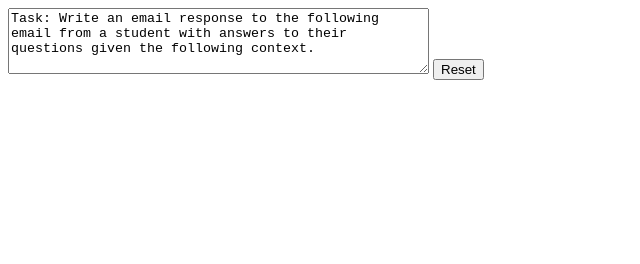
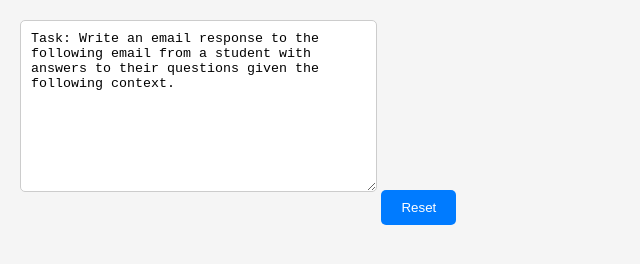
Before and after one commit to poojasounder/Automated-Gmail-Responder, a browser extension: page frntend/index.html in a window 1280 px wide. Shown: the whole page, without its empty margins (0-640 px from the left). Drawn offline with Linux system fonts and the light colour scheme.

Commit message:
Styling changes

```diff
--- a/frntend/index.html
+++ b/frntend/index.html
@@ -3,11 +3,12 @@
   <head>
     <meta charset="UTF-8" />
     <meta name="viewport" content="width=device-width, initial-scale=1.0" />
-    <title>Document</title>
+    <title>Additional Prompt Guidelines</title>
+    <link rel="stylesheet" href="styles.css" />
   </head>
   <body>
     <div>
-      <textarea id="prompt" rows="4" cols="50"></textarea>
+      <textarea id="prompt" rows="10" cols="40"></textarea>
       <button id="resetButton">Reset</button>
     </div>
     <script src="popup.js"></script>
--- /dev/null
+++ b/frntend/styles.css
@@ -0,0 +1,31 @@
+body {
+  font-family: Arial, sans-serif;
+  margin: 0;
+  padding: 20px;
+  background-color: #f5f5f5;
+  border-radius: 5px;
+}
+
+#prompt {
+  margin-bottom: 20px;
+  padding: 10px;
+  border: 1px solid #ccc;
+  border-radius: 5px;
+  resize: vertical;
+}
+
+#resetButton {
+  display: inline-block;
+  padding: 10px 20px;
+  color: white;
+  background-color: #007bff;
+  border: none;
+  border-radius: 5px;
+  cursor: pointer;
+  text-align: center;
+  transition: background-color 0.3s ease;
+}
+
+#resetButton:hover {
+  background-color: #0056b3;
+}
```
Also changed, not shown: frntend/icon128.png, frntend/manifest.json.
